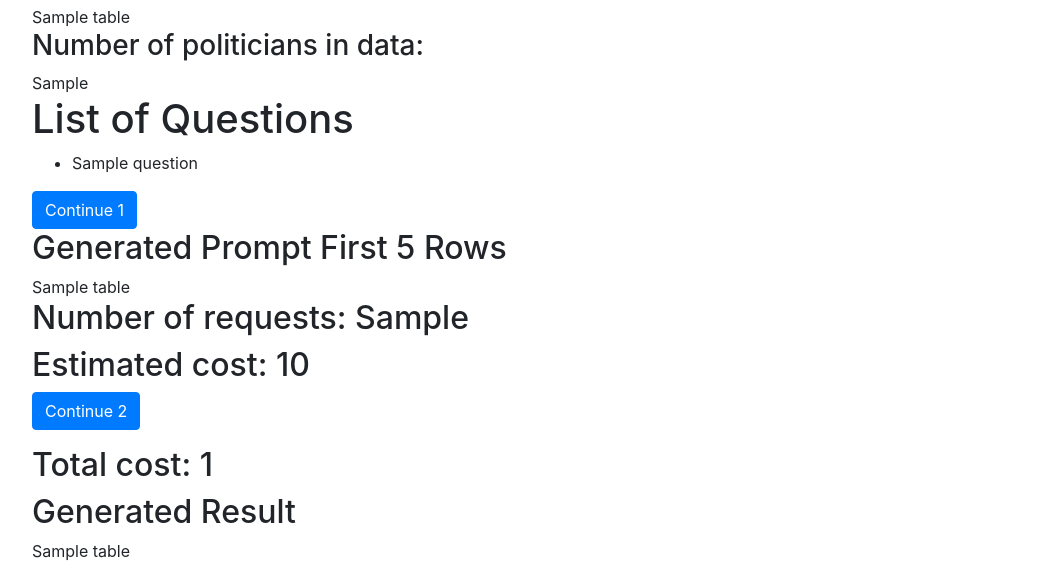
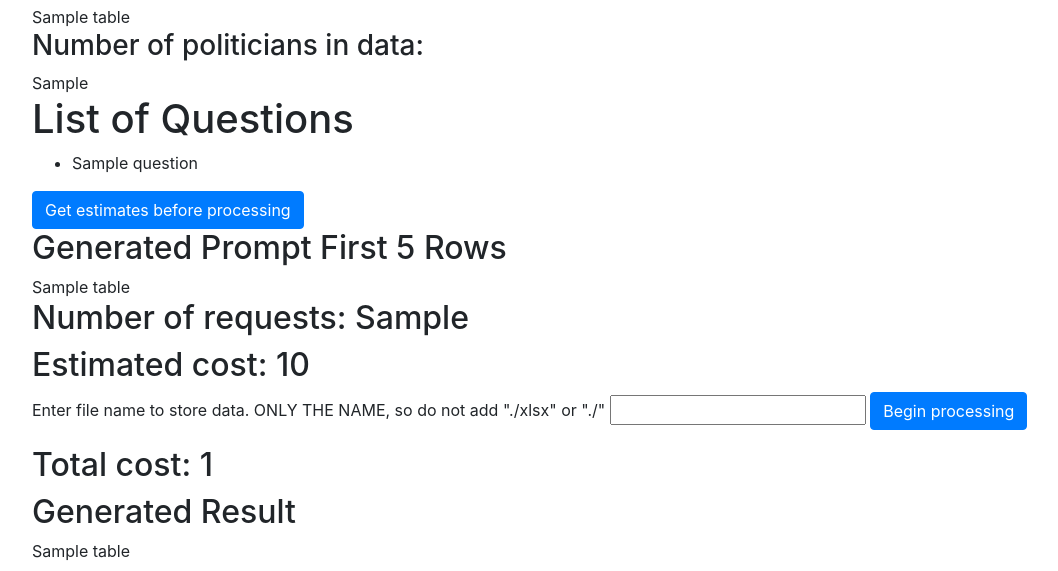
Before and after one commit to CloudyLeopard/VoteGenie, a Flask app: template templates/index.html in a window 1280 px wide. Shown: the part 229-800 px from the top of the page, without its empty margins (53-1111 px from the left). Run offline with Flask 3, Linux system fonts and the light colour scheme; the template is opened without the code that fills it: most values are stand-ins (such as "Sample title", 1, 10 or a date in 2020); some libraries are stand-ins or nearby versions.

Commit message:
update process

```diff
--- a/app.py
+++ b/app.py
@@ -3,10 +3,13 @@ import os
 from werkzeug.utils import secure_filename
 import pandas as pd
 from vote_easy_genie_lib import *
+import asyncio
+from datetime import datetime
 
 
 app = Flask(__name__)
 app.config['UPLOAD_FOLDER'] = 'uploads'
+app.config['SECRET_KEY'] = os.urandom(12)
 ALLOWED_EXTENSIONS = {'xlsx', 'xls'}
 AVG_TOKENS_PER_REQUEST = 800
 
@@ -50,7 +53,7 @@ def upload_file():
 
 
         df_people = pd.read_excel(uploaded_file)
-        session["df_people"] = df_people
+        session["df_people_serialized"] = df_people.to_json(orient="records")
         row_nums = df_people.shape[0]
         table_html = df_people.iloc[:5].to_html(classes='table table-striped', index=False)
         # Process the uploaded file (you can add your processing logic here)
@@ -59,11 +62,11 @@ def upload_file():
 
 @app.route('/prompts', methods=['GET'])
 def prompts():
-    if not "df_people" in session:
+    if not "df_people_serialized" in session:
           return redirect(url_for('index'))
-    df_people = session["df_people"]
+    df_people = pd.read_json(session.pop("df_people_serialized"), orient="record")
     df_prompts = get_df_prompts(df_people, questions)
-    session["df_prompts"] = df_prompts
+    session["df_prompts_serialized"] = df_prompts.to_json(orient="records")
     row_nums = df_prompts.shape[0]
     # prompt user to make sure they want to continue
     estimated_tokens = row_nums * AVG_TOKENS_PER_REQUEST
@@ -73,19 +76,23 @@ def prompts():
     return render_template('index.html', prompt_nums=row_nums, estimated_cost=estimated_cost, table=table_html)
 
 @app.route('/process', methods=['GET'])
-async def process():
-    if not "df_prompts" in session:
+def process():
+    if not "df_prompts_serialized" in session:
         return redirect(url_for('index'))
-    df_prompts = session["df_prompts"]
+    df_prompts = pd.read_json(session.pop("df_prompts_serialized"), orient="record")
 
+    filename = request.args.get('filename', type=str)
+    current_date = datetime.now()
+    formatted_date = current_date.strftime("%m-%d-%y")
+
+    output_xlsx = "./result/" + filename + "-" + formatted_date + ".xlsx"
     output_csv = "./temp/temp.csv"
-    output_xlsx = "./temp/temp.xlsx"
-    df_results = await get_df_results(df_prompts, vectorstore_path, output_csv, output_xlsx, model_name, verbose=False)
-    session["df_results"] = df_results
+    df_results = asyncio.run(get_df_results(df_prompts, vectorstore_path, output_csv, output_xlsx, model_name, verbose=False))
+    session["df_results_serialized"] = df_results[['name', 'party', 'usertitle', 'question', 'answer', 'reasoning', 'evidence']].to_json(orient="records")
 
     total_cost = df_results['cost'].sum()
     table_html = df_results.to_html(classes='table table-striped', index=False)
     return render_template('index.html', total_cost=total_cost, table=table_html)
 
 if __name__ == '__main__':
-    app.run(debug=True)
+    app.run()
--- a/templates/index.html
+++ b/templates/index.html
@@ -28,7 +28,7 @@
         </ul>
 
         <form method="GET" action="/prompts">
-            <button id="continue1" type="submit" class="btn btn-primary">Continue 1</button>
+            <button id="continue1" type="submit" class="btn btn-primary">Get estimates before processing</button>
         </form>
         {% endif %}
 
@@ -45,7 +45,9 @@
         </h2>
 
         <form method="GET" action="/process">
-            <button id="continue2" type="submit" class="btn btn-primary">Continue 2</button>
+            <label for="filename">Enter file name to store data. ONLY THE NAME, so do not add "./xlsx" or "./"</label>
+            <input type="text" name="filename">
+            <button id="continue2" type="submit" class="btn btn-primary">Begin processing</button>
         </form>
         <p id="continue2_progress"></p>
         {% endif %}
```
